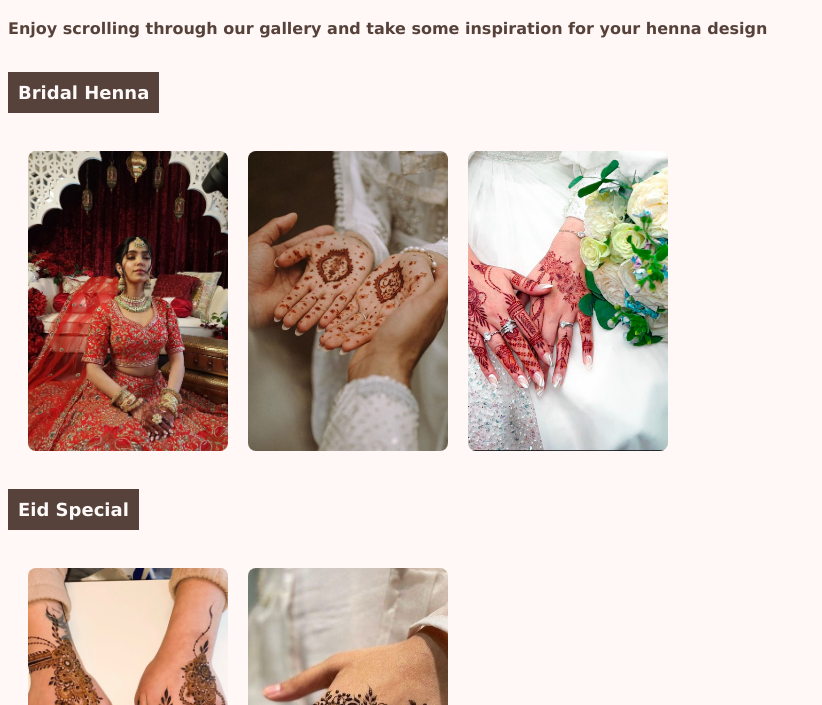
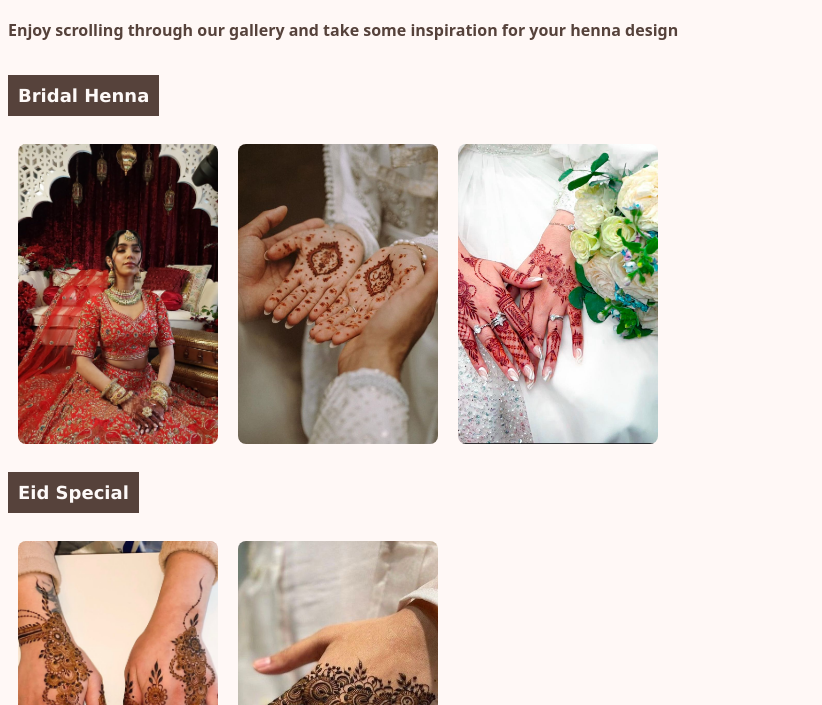
Before and after one commit to Anfal16/Anfal16.github.io, a plain HTML site: page Gallery.html in a window 1280 px wide. Shown: the part 95-800 px from the top of the page, without its empty margins (0-822 px from the left). Drawn offline with Linux system fonts and the light colour scheme.

Commit message:
padding changed

```diff
--- a/styles.css
+++ b/styles.css
@@ -66,7 +66,7 @@ h3 {
     display: flex;
     gap: 20px;
     justify-content: left;
-    padding: 20px;
+    padding: 10px;
   }
 
   .imgs img {
@@ -89,5 +89,5 @@ h3 {
     font-weight: bold;
     text-decoration: none;
     font-size: medium;
-    font-family: 'Lucida Sans', 'Lucida Sans Regular', 'Lucida Grande', 'Lucida Sans Unicode', Geneva, Verdana, sans-serif;
+    font-family: system-ui, -apple-system, BlinkMacSystemFont, 'Segoe UI', Roboto, Oxygen, Ubuntu, Cantarell, 'Open Sans', 'Helvetica Neue', sans-serif;
   }
```
